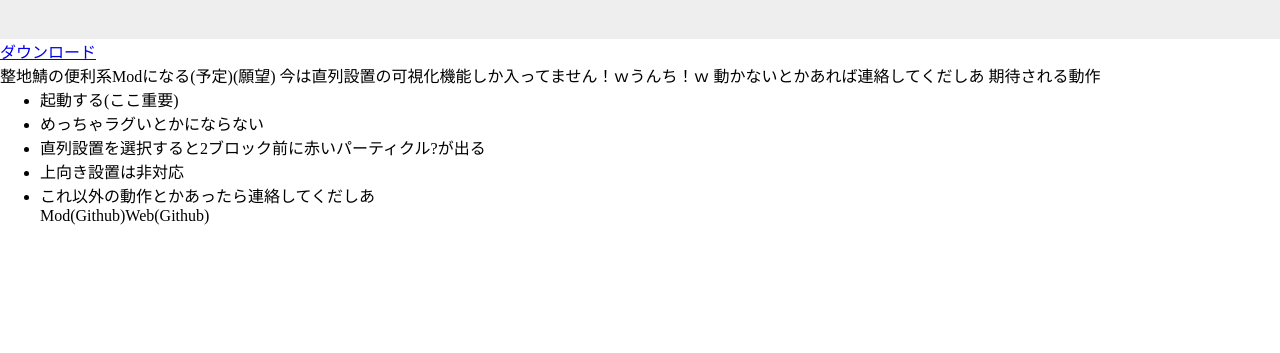
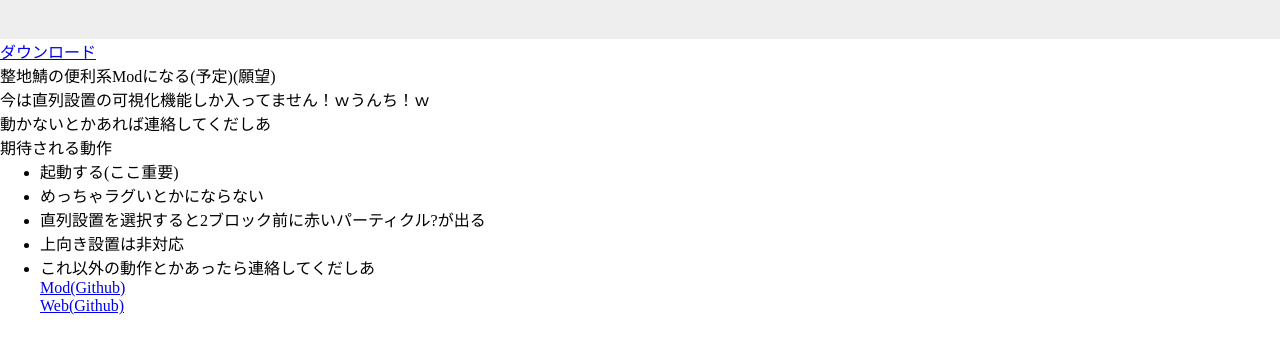
Before and after one commit to 506qqq/TEST, a plain HTML site: page index.html in a window 1280 px wide. Shown: the part 61-414 px from the top of the page. Drawn offline with Linux system fonts and the light colour scheme.

Commit message:
コンパイル漏れ

```diff
--- a/index.html
+++ b/index.html
@@ -1,4 +1,4 @@
-<!DOCTYPE html><head><meta charset="utf8"><title>SenryuModだうんろーだー</title><link rel="stylesheet" href="style.css"></head><header><h1>SenryuMod 0.1</h1></header><div class="main_area"><a download href="./Senryu-1.0.jar">ダウンロード</a><div class="description"></div>整地鯖の便利系Modになる(予定)(願望)
-今は直列設置の可視化機能しか入ってません！ｗうんち！ｗ
-動かないとかあれば連絡してくだしあ
-期待される動作<ul><li>起動する(ここ重要)</li><li>めっちゃラグいとかにならない</li><li>直列設置を選択すると2ブロック前に赤いパーティクル?が出る</li><li>上向き設置は非対応</li><li>これ以外の動作とかあったら連絡してくだしあ</li><a link="https://github.com/506qqq/Senryu.java">Mod(Github)</a><a link="https://github.com/506qqq/webPage.pug">Web(Github)</a></ul></div>
+<!DOCTYPE html><head><meta charset="utf8"><title>SenryuModだうんろーだー</title><link rel="stylesheet" href="style.css"></head><header><h1>SenryuMod 0.1</h1></header><div class="main_area"><a download href="./Senryu-1.0.jar">ダウンロード</a><div class="description"></div>整地鯖の便利系Modになる(予定)(願望)<br>
+今は直列設置の可視化機能しか入ってません！ｗうんち！ｗ<br>
+動かないとかあれば連絡してくだしあ<br>
+期待される動作<ul><li>起動する(ここ重要)</li><li>めっちゃラグいとかにならない</li><li>直列設置を選択すると2ブロック前に赤いパーティクル?が出る</li><li>上向き設置は非対応</li><li>これ以外の動作とかあったら連絡してくだしあ</li><a href="https://github.com/506qqq/Senryu.java">Mod(Github)<br></a><a href="https://github.com/506qqq/webPage.pug">Web(Github)</a></ul></div>
```
